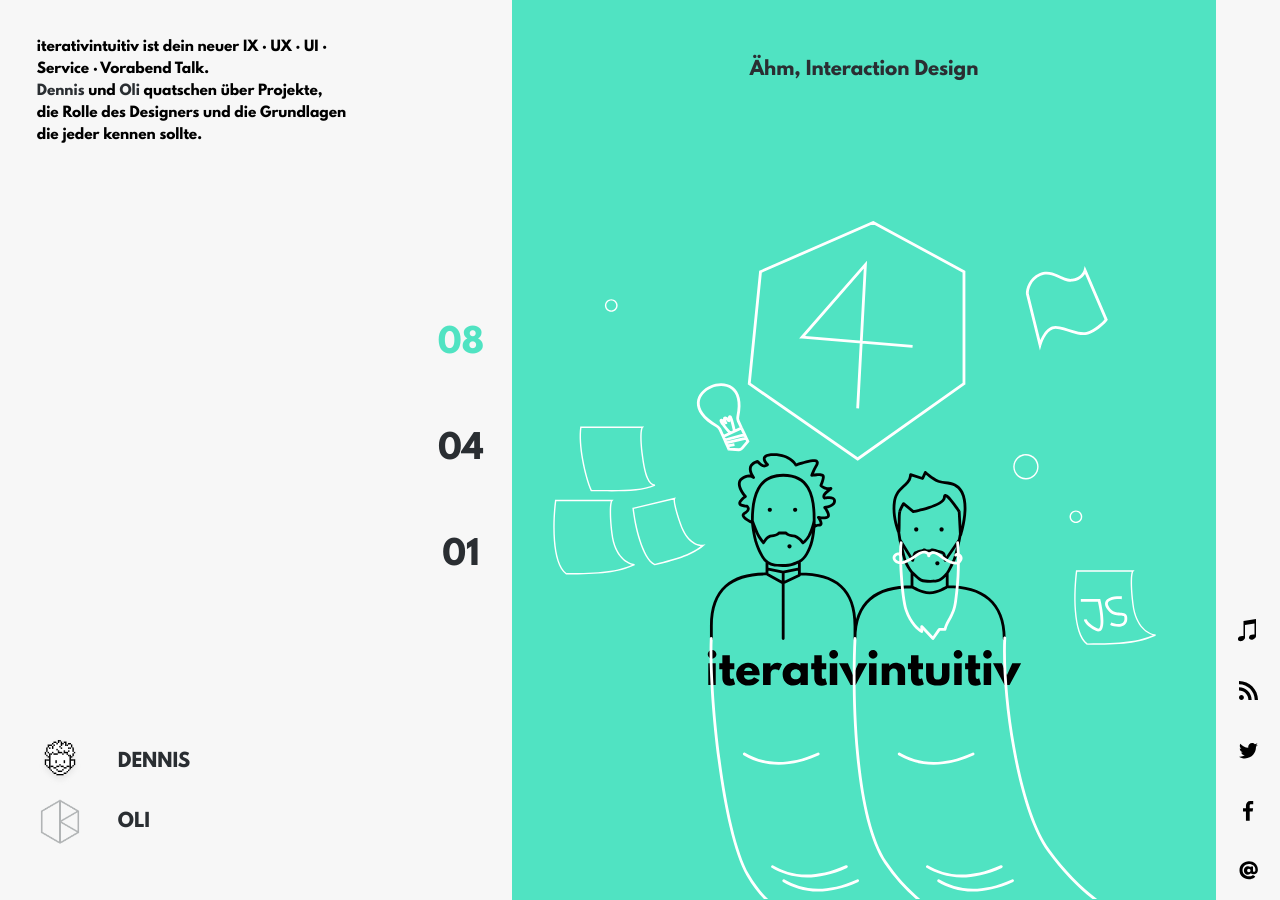
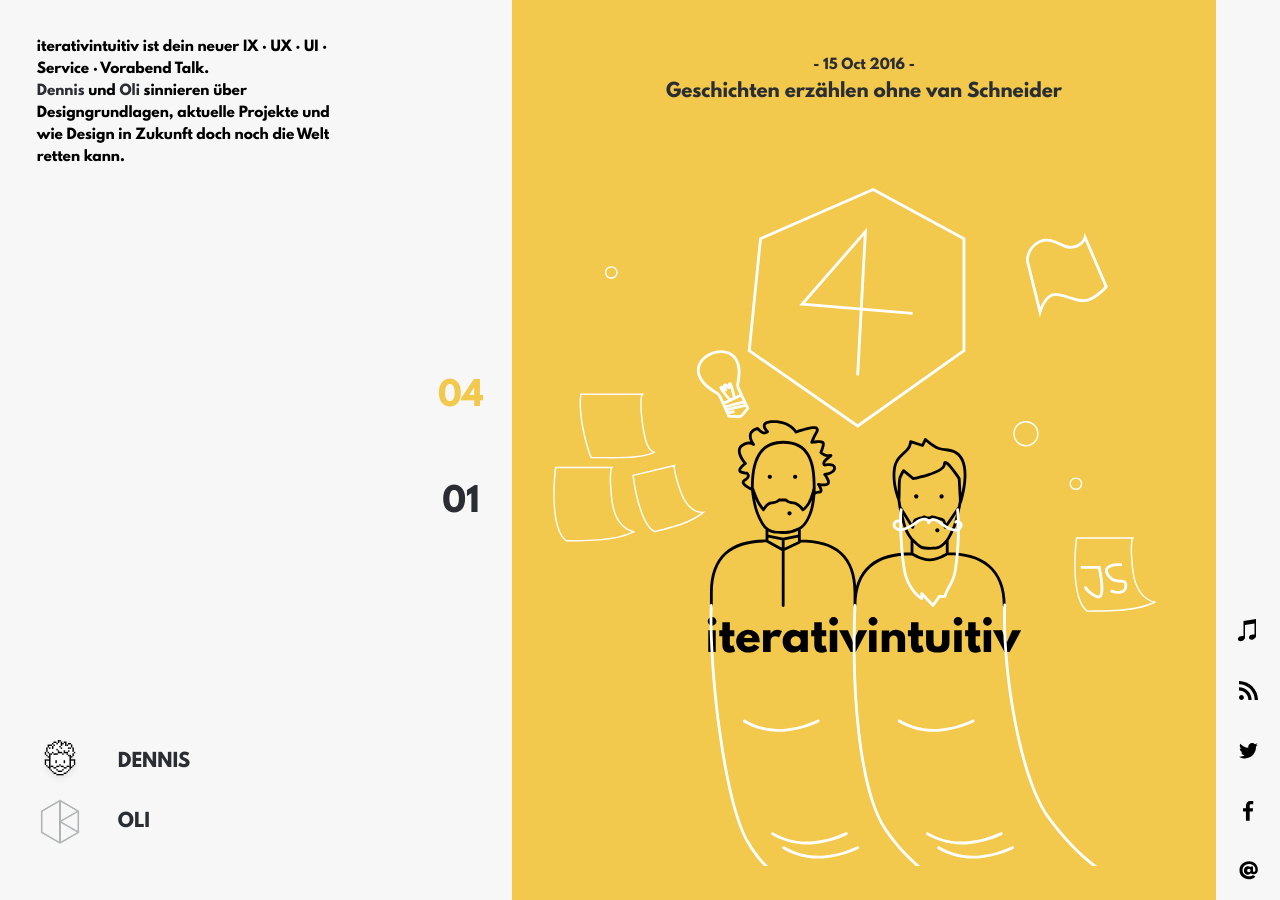
Before and after one commit to blurare/myblog, a Jekyll site: the page built from index.html, in a window 1280 px wide and 900 px high. Built offline with Jekyll 4.4.1, drawn with Linux system fonts in a browser that asks for light colours; nearby versions of some CDN libraries; the list of posts is cut into pages by our own code; some of the changed text lies outside the part shown.

```diff
--- a/_sass/_components.scss
+++ b/_sass/_components.scss
@@ -160,8 +160,8 @@
         max-height: 1.5em;
         width: 1.5em;
           &:hover{
-          transition: opacity 0.4s ease-in-out;
-           opacity: 0.5;
+            transition: opacity 0.2s ease-in-out;
+             opacity: 0.5;
           }
         }
     }
@@ -188,7 +188,7 @@
 
   &__logoPost{
     z-index: 2;
-    padding: $padding-double 0;
+    padding: $padding-standard 0;
     margin: 0 auto;
     width: 100%;
   }
@@ -230,29 +230,29 @@
     display: flex;
     flex-direction: row;
     align-items: center;
-    justify-content: space-around;
+    justify-content: space-between;
 
     font-family: $font-body;
     color: $color-black;
-    padding: $padding-standard $padding-standard;
-
+    padding: $padding-standard 0 $padding-standard $padding-standard;
 
     font-style: $font-body;
       & > *{
 
         align-self: center;
-        align-self: flex-start;
 
           &:first-child{
             width: 30%;
             align-item:center;
           }
           &:nth-child(2){
-          border: 3px solid $color-white;
-          padding: $padding-standard $padding-standard;
-          margin: 0 $padding-half;
+          padding: $padding-standard 0 $padding-standard $padding-standard;
+
           color: white;
-
+            hr{
+              width: 150px;
+              margin: $padding-third 0 ;
+            }
           }
       }
   }
@@ -284,12 +284,13 @@
     flex-direction: row;
     flex-wrap: wrap;
     max-width: 100%;
-    justify-content: space-around;
+    justify-content: space-between;
+    align-items: flex-start;
     padding: $padding-standard;
 
     & > *{
       table{
-        width: 50%;
+        max-width: 50%;
         padding-bottom: 0;
       }
 
@@ -305,6 +306,7 @@
 
       td:nth-child(1){
         font-size: $fontSize-third;
+        width: 20%;
       }
       td:nth-child(2){
         font-size: $fontSize-half;
@@ -353,7 +355,7 @@
 
       opacity: 0;
       will-change: opacity;
-      transition: opacity 0.4s ease-in-out;
+      transition: opacity 0.2s ease-in-out;
     }
 
     &:hover {
@@ -453,7 +455,7 @@
   }
 
   &__img {
-    animation: fade-in 2s both;
+    animation: fade-in 1s both;
   }
 
   &__container {
--- a/_sass/_layout.scss
+++ b/_sass/_layout.scss
@@ -91,7 +91,7 @@ section {
     }
 
     &:nth-child(4){ //footer
-      z-index: -100;
+
       order: 2;
       height: 20vh;
       background-color: $color-grey;
--- a/index.html
+++ b/index.html
@@ -6,7 +6,7 @@ layout: default
     <img class="previews__logo" src="{{ 'assets/img/logo.svg' | prepend: site.baseurl }}">
     <div class="previews__container">
       <h3>iterativintuitiv ist dein neuer IX · UX · UI · Service · Vorabend Talk. <br>
-           <a target="_blank" href="http://dennishatwieger.de/">Dennis</a> und <a target="_blank" href="http://okoebler.de/">Oli</a> quatschen über Projekte, die Rolle des Designers und die Grundlagen die jeder kennen sollte.
+           <a target="_blank" href="http://dennishatwieger.de/">Dennis</a> und <a target="_blank" href="http://okoebler.de/">Oli</a> sinnieren über Designgrundlagen, aktuelle Projekte und wie Design in Zukunft doch noch die Welt retten kann.
       </h3>
     </div>
     <div class="previews__hostsWrapper">
@@ -14,13 +14,13 @@ layout: default
         <img src="{{ 'assets/img/icons/dennisLogo.svg' | prepend: site.baseurl }}">
       </div>
       <div class="previews__hostsName" >
-        <a href="http://www.dennishatwieger.de"> DENNIS</a>
+        <a href="http://www.dennishatwieger.de" target="_blank"> DENNIS</a>
       </div>
       <div class="previews__hostsImage" >
         <img src="{{ 'assets/img/icons/oliLogo.svg' | prepend: site.baseurl }}">
       </div>
       <div class="previews__hostsName" >
-        <a href="http://www.dennishatwieger.de"> OLI</a>
+        <a href="http://www.okoebler.de" target="_blank"> OLI</a>
       </div>
 
 
@@ -52,7 +52,12 @@ layout: default
 
               <!-- date wird zur zeit nicht genutzt
               <span class="preview__date" itemprop="datePublished" datetime="{{ post.date | date_to_xmlschema }}">{{ post.episode  }}</span> -->
-              <h1 class="preview__header" itemprop="name">{{ post.title }}</h1>
+
+              <div class="preview__header" itemprop="datePublished" >
+                <h3 class="preview__date">- {{ post.date | date_to_string }} -</h3>
+                <h1 itemprop="name" >{{ post.title }}</h1>
+              </div>
+
               <img class="preview__logoPost" src="{{ post.image }}"></img>
               <div class="preview__audioPlayer">{{ post.mp3 }}</div>
               <div class="preview__excerptText" style="background-color:{{ post.colorPost }}">
```
Also changed, not shown: _posts/2016-09-06-aehm-id.markdown (deleted, +0 -50 lines), _posts/2016-09-08-aehm-id Kopie.markdown (deleted, +0 -50 lines), _posts/2016-10-15-episode-4 Kopie.markdown (added, +52 -0 lines), _posts/2016-10-15-episode-4.markdown (renamed from _posts/2016-09-07-episode-4.markdown), 10 other files.
